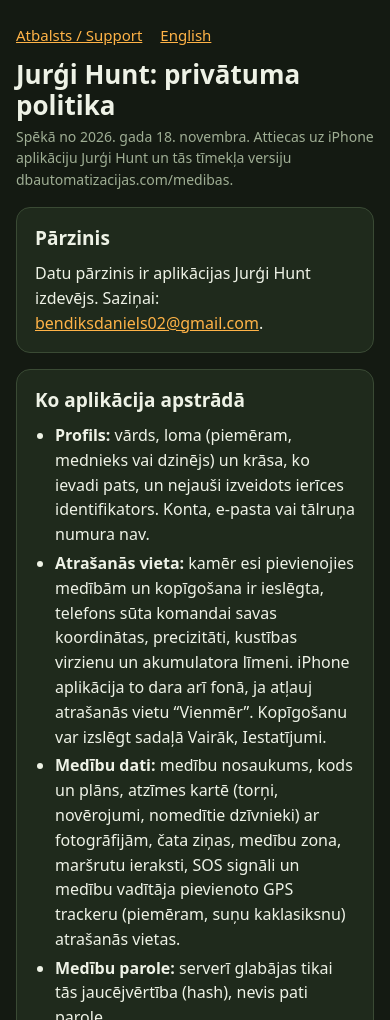
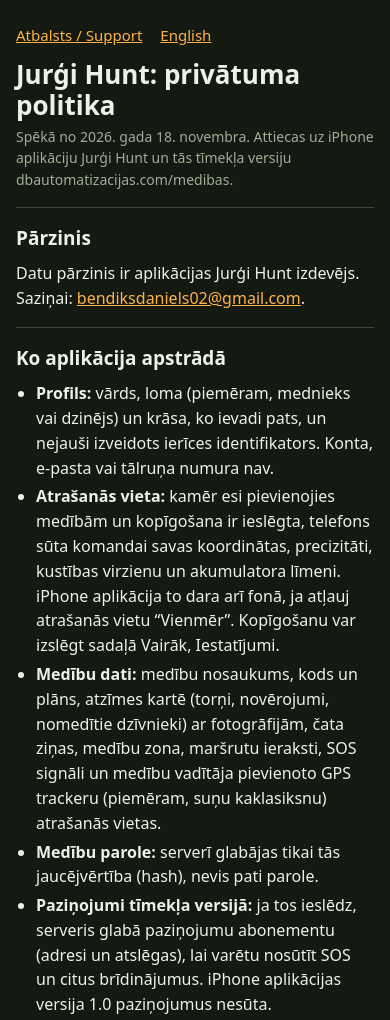
Before and after one commit to bendiksdaniels/jurgi-hunt, a plain HTML site: page privacy.html in a window 390 px wide. Shown: the top 1020 px of the page. Drawn offline with Linux system fonts and the light colour scheme.

Commit message:
Fit the pages to phone reading
Shorter lines, contact first on the support page, plain policy layout (medibas 0abd4cb).

```diff
--- a/privacy.html
+++ b/privacy.html
@@ -8,13 +8,13 @@
 <meta name="viewport" content="width=device-width, initial-scale=1">
 <title>Jurģi Hunt: privātuma politika / Privacy policy</title>
 <style>
-:root{--bg:#141a12;--panel:#1f2a1c;--line:#3a4a34;--text:#eef2e6;--muted:#9fae94;--accent2:#ffb347}
+:root{--bg:#141a12;--panel:#1f2a1c;--line:#3a4a34;--text:#eef2e6;--muted:#9fae94;--accent2:#ffb347;--space:16px;--measure:70ch}
 *{box-sizing:border-box}
 body{margin:0;background:var(--bg);color:var(--text);font:16px/1.55 system-ui,-apple-system,"Segoe UI",Roboto,sans-serif}
-main{max-width:720px;margin:0 auto;padding:24px 16px 48px}
+main{max-width:var(--measure);margin:0 auto;padding:24px var(--space) 48px}
 h1{font-size:26px;line-height:1.2;margin:12px 0 4px}
 h2{font-size:19px;margin:0 0 8px}
-section{background:var(--panel);border:1px solid var(--line);border-radius:14px;padding:16px 18px 6px;margin:16px 0}
+section{border-top:1px solid var(--line);padding:var(--space) 0 0;margin:var(--space) 0}
 .muted{color:var(--muted);font-size:14px}
 a{color:var(--accent2)}
 nav{display:flex;gap:18px;flex-wrap:wrap;font-size:15px}
```
Also changed, not shown: index.html (+17 -17 lines).
